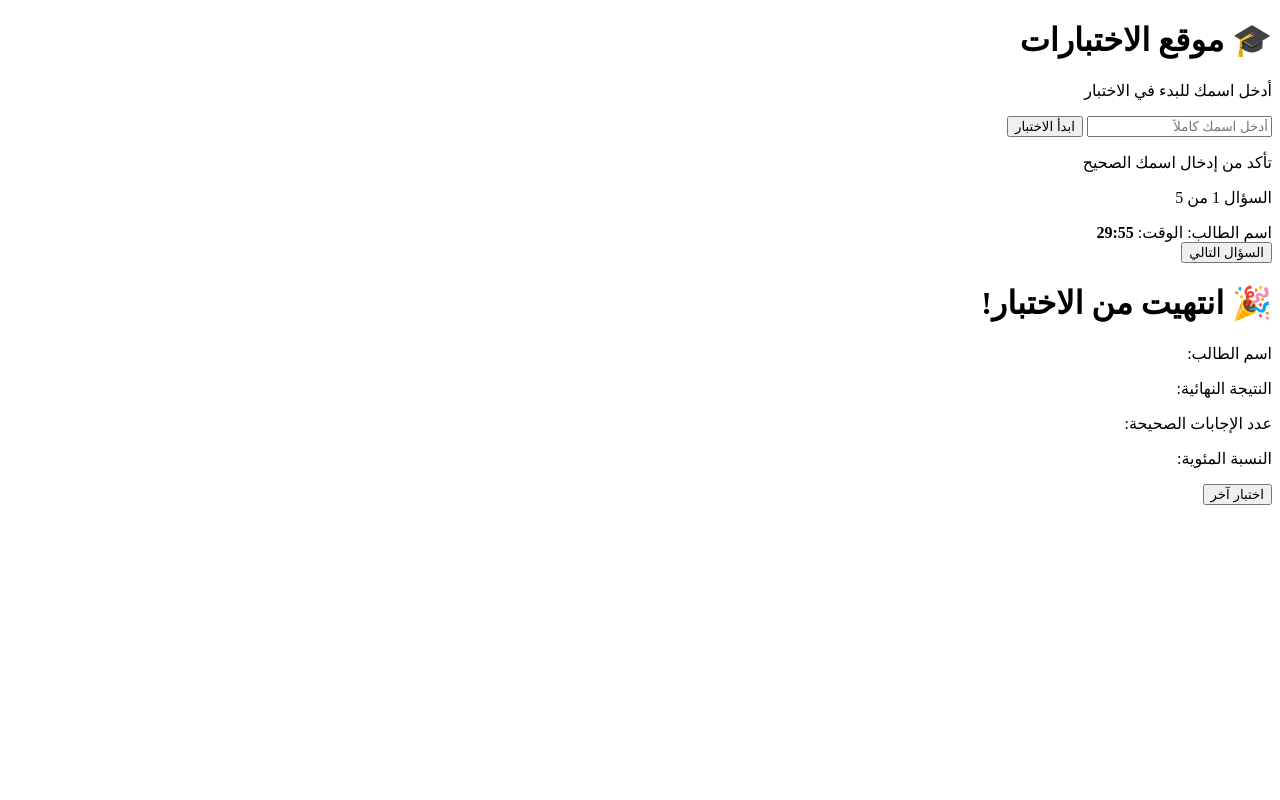
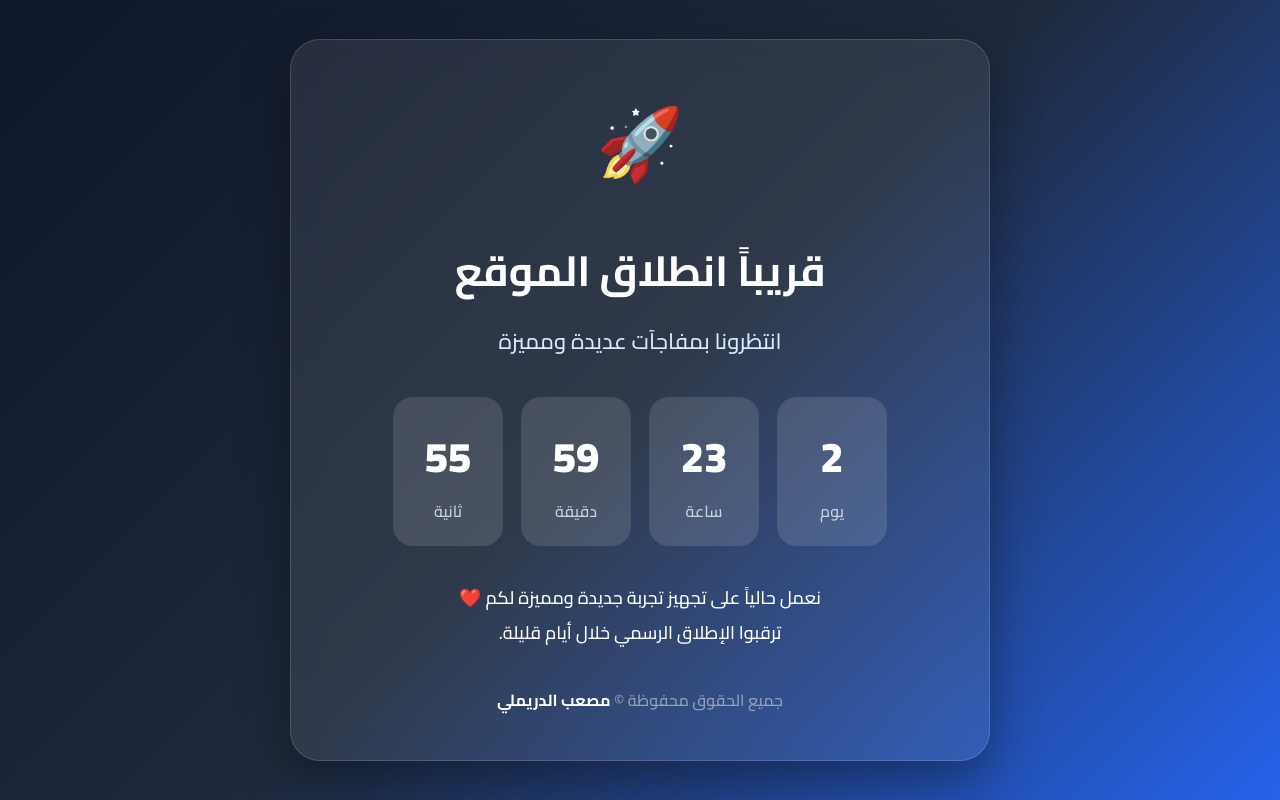
Before and after one commit to MosabRiad/quiz-site, a website: page index.html in a window 1280 px wide. Drawn offline with Linux system fonts and the light colour scheme.

Commit message:
Update index.html

```diff
--- a/index.html
+++ b/index.html
@@ -1,81 +1,313 @@
 <!DOCTYPE html>
 <html lang="ar" dir="rtl">
 <head>
+
 <meta charset="UTF-8">
-    <meta name="viewport" content="width=device-width, initial-scale=1.0">
-    <title>موقع الاختبارات</title>
-    <link rel="stylesheet" href="style.css">
+<meta name="viewport" content="width=device-width, initial-scale=1">
+
+<title>قريباً انطلاق الموقع</title>
+
+<link href="https://fonts.googleapis.com/css2?family=Cairo:wght@300;500;700;900&display=swap" rel="stylesheet">
+
+<style>
+
+*{
+margin:0;
+padding:0;
+box-sizing:border-box;
+font-family:'Cairo',sans-serif;
+}
+
+body{
+
+height:100vh;
+
+background:linear-gradient(135deg,#0f172a,#1e293b,#2563eb);
+
+display:flex;
+justify-content:center;
+align-items:center;
+
+overflow:hidden;
+}
+
+.container{
+
+width:90%;
+max-width:700px;
+
+padding:45px;
+
+text-align:center;
+
+background:rgba(255,255,255,.08);
+
+backdrop-filter:blur(15px);
+
+border:1px solid rgba(255,255,255,.15);
+
+border-radius:30px;
+
+box-shadow:0 20px 50px rgba(0,0,0,.35);
+
+}
+
+.logo{
+
+font-size:70px;
+
+margin-bottom:15px;
+
+animation:float 3s infinite ease-in-out;
+
+}
+
+h1{
+
+font-size:42px;
+
+color:#fff;
+
+margin-bottom:10px;
+
+}
+
+.subtitle{
+
+font-size:22px;
+
+color:#dbeafe;
+
+margin-bottom:35px;
+
+}
+
+.countdown{
+
+display:flex;
+
+justify-content:center;
+
+gap:18px;
+
+flex-wrap:wrap;
+
+margin-bottom:35px;
+
+}
+
+.box{
+
+width:110px;
+
+padding:20px;
+
+background:rgba(255,255,255,.12);
+
+border-radius:20px;
+
+}
+
+.box span{
+
+display:block;
+
+font-size:42px;
+
+font-weight:900;
+
+color:#fff;
+
+}
+
+.box small{
+
+font-size:16px;
+
+color:#cbd5e1;
+
+}
+
+.message{
+
+font-size:18px;
+
+color:#fff;
+
+line-height:1.9;
+
+margin-bottom:35px;
+
+}
+
+footer{
+
+font-size:16px;
+
+color:#94a3b8;
+
+}
+
+footer b{
+
+color:#fff;
+
+}
+
+@keyframes float{
+
+0%,100%{
+
+transform:translateY(0);
+
+}
+
+50%{
+
+transform:translateY(-10px);
+
+}
+
+}
+
+@media(max-width:600px){
+
+h1{
+
+font-size:30px;
+
+}
+
+.subtitle{
+
+font-size:18px;
+
+}
+
+.box{
+
+width:90px;
+
+}
+
+.box span{
+
+font-size:32px;
+
+}
+
+}
+
+</style>
+
 </head>
+
 <body>
+
 <div class="container">
-        <!-- شاشة إدخال الاسم -->
-        <div id="nameScreen" class="screen active">
-            <div class="form-container">
-                <h1>🎓 موقع الاختبارات</h1>
-                <p class="subtitle">أدخل اسمك للبدء في الاختبار</p>
-                <form id="nameForm">
-                    <input
-                        type="text"
-                        id="studentName"
-                        placeholder="أدخل اسمك كاملاً"
-                        required
-                        maxlength="50"
-                    >
-                    <button type="submit" class="btn btn-primary">ابدأ الاختبار</button>
-                </form>
-                <p class="info-text">تأكد من إدخال اسمك الصحيح</p>
-            </div>
+
+<div class="logo">🚀</div>
+
+<h1>قريباً انطلاق الموقع</h1>
+
+<div class="subtitle">
+
+انتظرونا بمفاجآت عديدة ومميزة
+
 </div>
 
-        <!-- شاشة الأسئلة -->
-        <div id="quizScreen" class="screen">
-            <div class="quiz-container">
-                <!-- شريط التقدم -->
-                <div class="progress-bar">
-                    <div id="progressFill" class="progress-fill"></div>
-                </div>
-                <p id="progressText" class="progress-text">السؤال 1 من 5</p>
+<div class="countdown">
 
-                <!-- معلومات الطالب -->
-                <div class="student-info">
-                    <span>اسم الطالب: <strong id="displayName"></strong></span>
-                    <span>الوقت: <strong id="timer">30:00</strong></span>
+<div class="box">
+
+<span id="days">0</span>
+
+<small>يوم</small>
+
 </div>
 
-                <!-- الأسئلة -->
-                <div id="quizContent"></div>
+<div class="box">
 
-                <!-- الأزرار -->
-                <div class="button-group">
-                    <button id="prevBtn" class="btn btn-secondary" style="display: none;">السؤال السابق</button>
-                    <button id="nextBtn" class="btn btn-primary">السؤال التالي</button>
-                    <button id="submitBtn" class="btn btn-success" style="display: none;">إرسال الإجابات</button>
-                </div>
-            </div>
+<span id="hours">0</span>
+
+<small>ساعة</small>
+
 </div>
 
-        <!-- شاشة النتائج -->
-        <div id="resultScreen" class="screen">
-            <div class="result-container">
-                <h1>🎉 انتهيت من الاختبار!</h1>
-                <div class="result-card">
-                    <p class="result-label">اسم الطالب:</p>
-                    <p class="result-value" id="finalName"></p>
+<div class="box">
 
-                    <p class="result-label">النتيجة النهائية:</p>
-                    <p class="result-score" id="finalScore"></p>
+<span id="minutes">0</span>
 
-                    <p class="result-label">عدد الإجابات الصحيحة:</p>
-                    <p class="result-value" id="correctAnswers"></p>
+<small>دقيقة</small>
 
-                    <p class="result-label">النسبة المئوية:</p>
-                    <p class="result-percentage" id="percentage"></p>
-                </div>
-                <button onclick="location.reload()" class="btn btn-primary">اختبار آخر</button>
-            </div>
-        </div>
 </div>
 
-    <script src="script.js"></script>
+<div class="box">
+
+<span id="seconds">0</span>
+
+<small>ثانية</small>
+
+</div>
+
+</div>
+
+<div class="message">
+
+نعمل حالياً على تجهيز تجربة جديدة ومميزة لكم ❤️<br>
+
+ترقبوا الإطلاق الرسمي خلال أيام قليلة.
+
+</div>
+
+<footer>
+
+جميع الحقوق محفوظة © <b>مصعب الدريملي</b>
+
+</footer>
+
+</div>
+
+<script>
+
+const targetDate = new Date();
+
+targetDate.setDate(targetDate.getDate()+3);
+
+function updateCountdown(){
+
+const now = new Date();
+
+const diff = targetDate - now;
+
+if(diff <=0){
+
+document.querySelector(".countdown").innerHTML="<h2 style='color:white'>تم الانطلاق 🎉</h2>";
+
+return;
+
+}
+
+const days=Math.floor(diff/(1000*60*60*24));
+
+const hours=Math.floor((diff%(1000*60*60*24))/(1000*60*60));
+
+const minutes=Math.floor((diff%(1000*60*60))/(1000*60));
+
+const seconds=Math.floor((diff%(1000*60))/1000);
+
+document.getElementById("days").innerHTML=days;
+document.getElementById("hours").innerHTML=hours;
+document.getElementById("minutes").innerHTML=minutes;
+document.getElementById("seconds").innerHTML=seconds;
+
+}
+
+updateCountdown();
+
+setInterval(updateCountdown,1000);
+
+</script>
+
 </body>
 </html>
```
Lines whose indentation alone changed are shown as unchanged.
